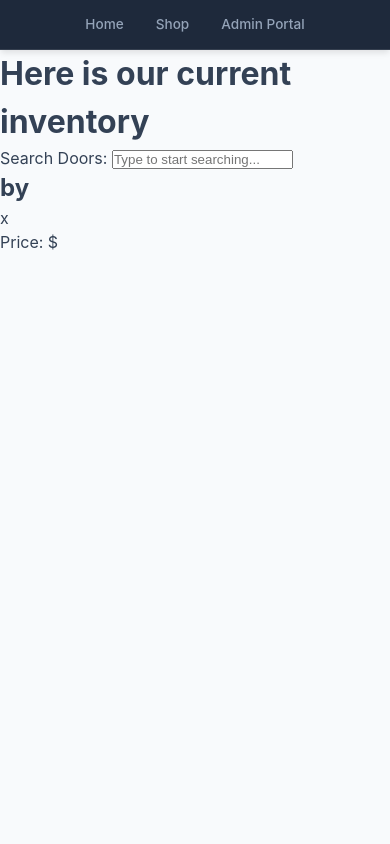
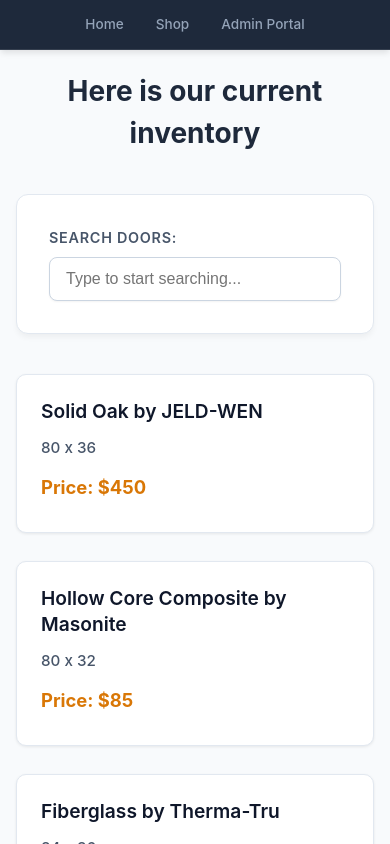
Before and after one commit to mattnmcintosh/summative-lab-product-vendor-portal, a React (Vite) app: page /store/1 in a window 390 px wide. Shown: the top 844 px of the page. Built offline with nearby package versions, Linux system fonts and the light colour scheme; data requests are answered from the project's data file.

Commit message:
Added CSS once everything was working, modified routing, card, and container to get everything to display correctly

```diff
--- a/src/App.css
+++ b/src/App.css
@@ -0,0 +1,212 @@
+/* ==========================================================================
+   GLOBAL LAYOUT & PAGE HEADINGS
+   ========================================================================== */
+
+main {
+  max-width: 1200px;
+  margin: 0 auto;
+  padding: 2rem 1.5rem;
+  display: flex;
+  flex-direction: column;
+  align-items: center;
+}
+
+h1 {
+  font-size: 2.2rem;
+  font-weight: 700;
+  color: #1e293b;
+  margin-bottom: 1rem;
+  text-align: center;
+}
+
+main > p {
+  font-size: 1.1rem;
+  color: #64748b;
+  text-align: center;
+  max-width: 600px;
+}
+
+/* ==========================================================================
+   SEARCH BAR COMPONENT (.searchbar)
+   ========================================================================== */
+
+.searchbar {
+  width: 100%;
+  max-width: 500px;
+  margin: 1.5rem auto 2.5rem auto;
+  display: flex;
+  flex-direction: column;
+  align-items: flex-start;
+  gap: 0.5rem;
+}
+
+.searchbar label {
+  font-size: 0.9rem;
+  font-weight: 600;
+  color: #475569;
+  text-transform: uppercase;
+  letter-spacing: 0.05em;
+}
+
+.searchbar input[type="text"] {
+  width: 100%;
+  padding: 0.75rem 1rem;
+  font-size: 1rem;
+  border: 1px solid #cbd5e1;
+  border-radius: 8px;
+  outline: none;
+  background-color: #ffffff;
+  box-shadow: 0 1px 2px rgba(0, 0, 0, 0.05);
+  transition: all 0.2s ease-in-out;
+}
+
+.searchbar input[type="text"]:focus {
+  border-color: #d97706;
+  box-shadow: 0 0 0 3px rgba(217, 119, 6, 0.15);
+}
+
+/* ==========================================================================
+   DOOR LIST & GRID (.cards)
+   ========================================================================== */
+
+.cards {
+  list-style: none;
+  padding: 0;
+  margin: 0;
+  width: 100%;
+  display: grid;
+  grid-template-columns: repeat(auto-fill, minmax(280px, 1fr));
+  gap: 1.75rem;
+}
+
+/* ==========================================================================
+   INDIVIDUAL CARD COMPONENT (.card)
+   ========================================================================== */
+
+.card {
+  background-color: #ffffff;
+  border: 1px solid #e2e8f0;
+  border-radius: 10px;
+  padding: 1.5rem;
+  box-shadow: 0 1px 3px rgba(0, 0, 0, 0.08);
+  display: flex;
+  flex-direction: column;
+  justify-content: space-between;
+  transition: transform 0.2s ease, box-shadow 0.2s ease, border-color 0.2s ease;
+}
+
+.card:hover {
+  transform: translateY(-4px);
+  box-shadow: 0 10px 15px -3px rgba(0, 0, 0, 0.1);
+  border-color: #cbd5e1;
+}
+
+.card h2 {
+  font-size: 1.2rem;
+  font-weight: 600;
+  color: #0f172a;
+  margin-bottom: 0.75rem;
+  line-height: 1.35;
+}
+
+.card p {
+  font-size: 0.95rem;
+  color: #64748b;
+  margin-bottom: 0.4rem;
+}
+
+/* Dimensions & Price formatting */
+.card p:first-of-type {
+  font-weight: 500;
+  color: #475569;
+}
+
+.card p:last-of-type {
+  font-size: 1.15rem;
+  font-weight: 700;
+  color: #d97706; /* Accent color for prices */
+  margin-top: 0.5rem;
+}
+
+/* ==========================================================================
+   DOOR FORM (ADMIN PORTAL)
+   ========================================================================== */
+
+main > div {
+  width: 100%;
+  max-width: 480px;
+  background: #ffffff;
+  padding: 2rem;
+  border-radius: 12px;
+  border: 1px solid #e2e8f0;
+  box-shadow: 0 4px 6px -1px rgba(0, 0, 0, 0.05);
+}
+
+main > div h2 {
+  font-size: 1.5rem;
+  color: #1e293b;
+  margin-bottom: 1.5rem;
+  text-align: center;
+}
+
+form {
+  display: flex;
+  flex-direction: column;
+  gap: 1rem;
+}
+
+form input {
+  width: 100%;
+  padding: 0.75rem 1rem;
+  font-size: 0.95rem;
+  border: 1px solid #cbd5e1;
+  border-radius: 6px;
+  background-color: #f8fafc;
+  outline: none;
+  transition: all 0.2s ease;
+}
+
+form input:focus {
+  background-color: #ffffff;
+  border-color: #d97706;
+  box-shadow: 0 0 0 3px rgba(217, 119, 6, 0.15);
+}
+
+form button[type="submit"] {
+  margin-top: 0.5rem;
+  padding: 0.8rem 1.25rem;
+  font-size: 1rem;
+  font-weight: 600;
+  color: #ffffff;
+  background-color: #1e293b;
+  border: none;
+  border-radius: 6px;
+  cursor: pointer;
+  transition: background-color 0.2s ease, transform 0.1s ease;
+}
+
+form button[type="submit"]:hover {
+  background-color: #0f172a;
+}
+
+form button[type="submit"]:active {
+  transform: scale(0.98);
+}
+
+/* ==========================================================================
+   RESPONSIVE DESIGN
+   ========================================================================== */
+
+@media (max-width: 640px) {
+  main {
+    padding: 1.25rem 1rem;
+  }
+
+  h1 {
+    font-size: 1.75rem;
+  }
+
+  .cards {
+    grid-template-columns: 1fr;
+  }
+}
--- a/src/App.jsx
+++ b/src/App.jsx
@@ -5,6 +5,7 @@
 import DoorCard from "./pages/DoorCard";
 import AdminPortal from "./pages/AdminPortal";
 import DoorForm from "./pages/DoorForm";
+import DoorList from "./pages/DoorList";
 import ErrorPage from "./pages/ErrorPage";
 
 function App() {
@@ -15,10 +16,12 @@
       <Routes>
         <Route path="/" element={<Home />} />
         <Route path="/store" element={<DoorContainer />}>
-          <Route path=":id" element={<DoorCard />} />
+          <Route path="" element={<DoorList />}>
+            <Route path=":id" element={<DoorCard />} />
+          </Route>
         </Route>
         <Route path="/admin" element={<AdminPortal />}>
-          <Route path="new" element={<DoorForm />} />
+          <Route path="" element={<DoorForm />} />
         </Route>
         <Route path="*" element={<ErrorPage />} />
       </Routes>
--- a/src/pages/DoorCard.jsx
+++ b/src/pages/DoorCard.jsx
@@ -1,9 +1,6 @@
-function DoorCard() {
+function DoorCard({ door }) {
 
-    //include door data when ready
-    const door = {};
-
-    if (!door) return <h2>Door not found.</h2>
+    if (!door) return <h2>Loading or door not found.</h2>
 
     return (
         <div className="card">
--- a/src/pages/DoorContainer.jsx
+++ b/src/pages/DoorContainer.jsx
@@ -1,18 +1,75 @@
     import NavBar from "../components/NavBar";
     import Search from "../components/Search";
     import { Outlet } from 'react-router-dom';
+    import { useEffect, useState } from 'react';
 
     function DoorContainer() {
+
+        const [doors, setDoors] = useState([]);
+
+        useEffect(() => {
+            fetch("http://localhost:4000/doors")
+                .then(r => {
+                    if (!r.ok) { throw new Error("failed to fetch doors") }
+                    return r.json()
+                })
+                .then(setDoors)
+                .catch(console.log)
+        }, [])
+
         return (
             <>
             <NavBar />
             <main>
                 <h1>Here is our current inventory</h1>
                 <Search />
-                <Outlet />
+                <Outlet context={{doors}} />
             </main>
             </>
         )
     }
 
     export default DoorContainer;
+
+    /*
+    import { useEffect, useState } from 'react';
+import NavBar from '../components/NavBar';
+import { Outlet } from 'react-router-dom';
+
+const DirectorContainer = () => {
+    const [directors, setDirectors] = useState([]);
+
+    useEffect(() => {
+        fetch("http://localhost:4000/directors")
+        .then(r => {
+            if (!r.ok) { throw new Error("failed to fetch directors") }
+            return r.json()
+        })
+        .then(setDirectors)
+        .catch(console.log)
+    }, [])
+
+    function handleAddMovie(updatedDirector) {
+        setDirectors((prev) =>
+            prev.map((d) => (d.id === updatedDirector.id ? updatedDirector : d))
+        );
+    }
+
+    function handleAddDirector(newDirector) {
+        setDirectors((prev) => [...prev, newDirector]);
+  }
+
+    return (
+        <>
+            <NavBar />
+            <main>
+                <h1>Welcome to the Director's Directory!</h1>
+                <Outlet context={{ directors, onAddMovie: handleAddMovie, onAddDirector: handleAddDirector }}/>
+            </main>
+        </>
+    );
+}
+
+export default DirectorContainer;
+
+*/
--- /dev/null
+++ b/src/pages/DoorList.jsx
@@ -0,0 +1,18 @@
+import { useOutletContext } from "react-router-dom";
+import DoorCard from "./DoorCard";
+
+function DoorList() {
+
+    const { doors } = useOutletContext();
+
+    return (
+        <ul className="cards">
+            {doors.map((door) => (
+                <DoorCard key={door.id} door={door} />
+            ))}
+        </ul>
+    )
+
+}
+
+export default DoorList;
```
